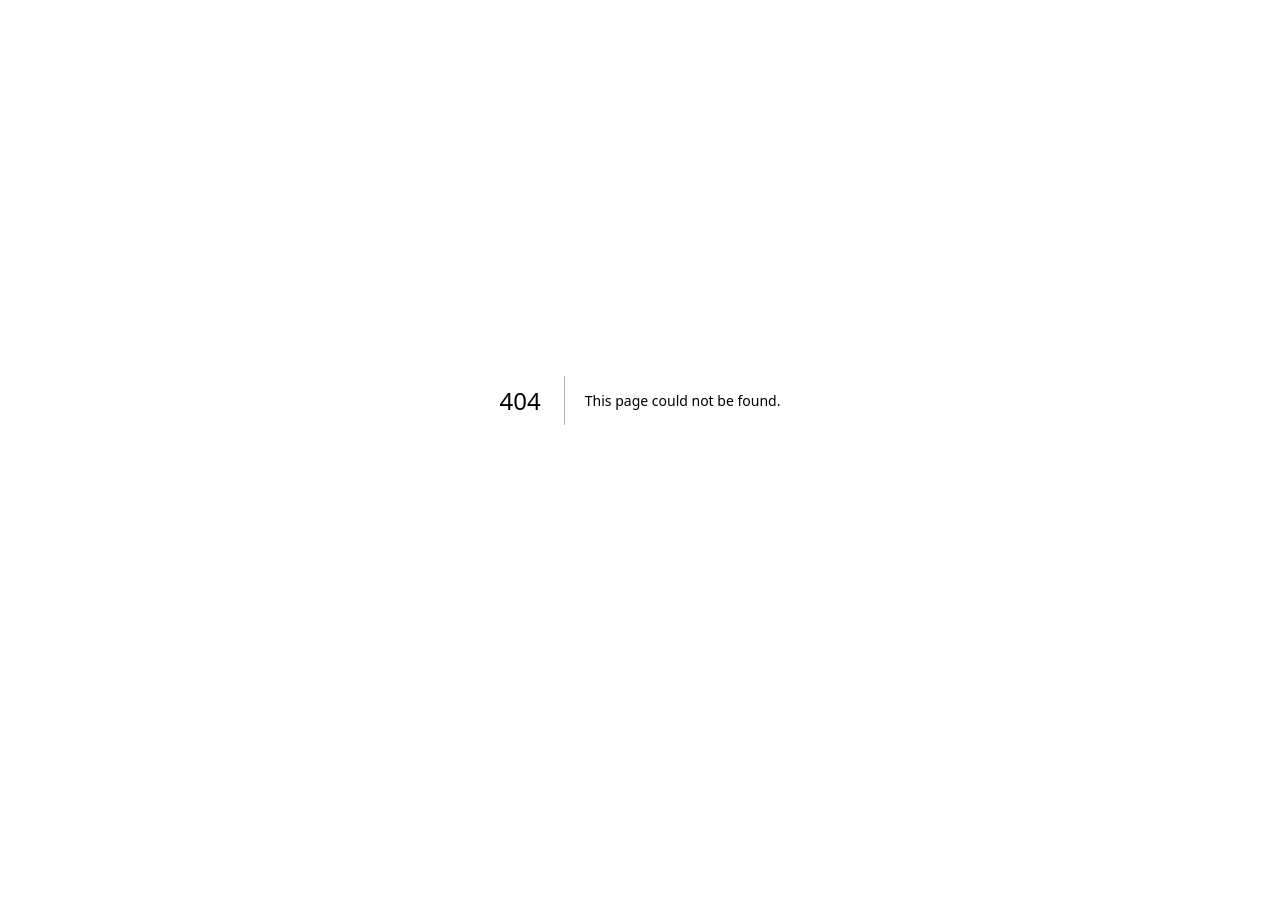
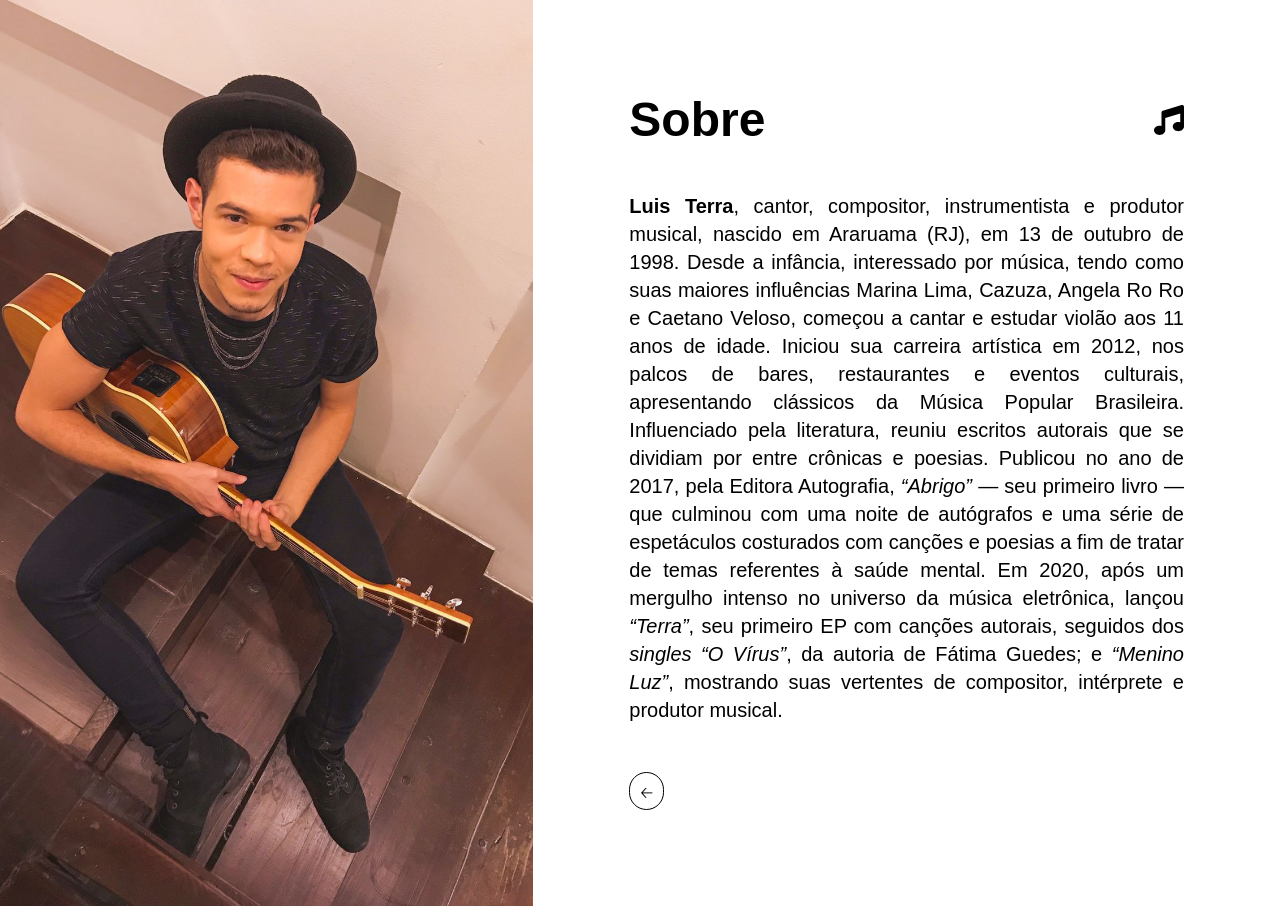
Before and after one commit to Bentroen/luisterra.com, a Next.js app: page /sobre in a window 1280 px wide. Before the commit this address had no page. Before the commit the page ends 800 px from the top, so only its background shows below. Built offline with nearby package versions, Linux system fonts and the light colour scheme.

Commit message:
feat: publicar página 'Sobre'

```diff
--- a/src/pages/index.tsx
+++ b/src/pages/index.tsx
@@ -10,6 +10,7 @@ import {
   faYoutube,
 } from "@fortawesome/free-brands-svg-icons";
 import { faMusic } from "@fortawesome/free-solid-svg-icons";
+import Link from "next/link";
 
 export default function Home() {
   return (
@@ -63,7 +64,7 @@ export default function Home() {
           {/* Menu */}
           <div className="flex flex-col h-full max-h-[20rem] text-2xl font-light align-center drop-shadow-lg ml-14 sm:ml-0">
             <div className="flex-1 text-2xl w-fit m-0 p-0 transition-all ease-in-out duration-[250ms] hover:translate-x-2 hover:text-gray-300">
-              <a href="#">sobre</a>
+              <Link href="/sobre">sobre</Link>
             </div>
             <div className="flex-1 text-2xl w-fit m-0 p-0 transition-all ease-in-out duration-[250ms] hover:translate-x-2 hover:text-gray-300">
               <a href="#">portfólio</a>
--- /dev/null
+++ b/src/pages/sobre.tsx
@@ -0,0 +1,63 @@
+import Head from "next/head";
+import { faMusic } from "@fortawesome/free-solid-svg-icons";
+import { FontAwesomeIcon } from "@fortawesome/react-fontawesome";
+import Link from "next/link";
+
+export default function Home() {
+  return (
+    <>
+      <Head>
+        <title>Luis Terra :: Home</title>
+        <meta
+          name="description"
+          content="Cantor, compositor e instrumentista com 10 anos de carreira"
+        />
+        <meta name="viewport" content="width=device-width, initial-scale=1" />
+        <link rel="icon" href="/favicon.ico" />
+      </Head>
+      <main className="h-full">
+        <div className="grid grid-cols-12 h-full">
+          <div className="col-span-12 w-full h-[24rem] md:h-full md:col-span-5 flex">
+            <img
+              className="object-cover w-full h-full [object-position:0_20%] md:object-center"
+              src="/background2.jpeg"
+              alt="Luis Terra"
+            />
+          </div>
+          <div className="col-span-12 md:col-span-7 flex flex-col justify-center space-y-12 items-left p-24">
+            <div className="flex justify-between items-center">
+              <h1 className="text-5xl font-semibold">Sobre</h1>
+              <FontAwesomeIcon className="text-3xl" icon={faMusic} />
+            </div>
+            <p className="text-xl font-light text-justify">
+              <span className="font-semibold">Luis Terra</span>, cantor,
+              compositor, instrumentista e produtor musical, nascido em Araruama
+              (RJ), em 13 de outubro de 1998. Desde a infância, interessado por
+              música, tendo como suas maiores influências Marina Lima, Cazuza,
+              Angela Ro Ro e Caetano Veloso, começou a cantar e estudar violão
+              aos 11 anos de idade. Iniciou sua carreira artística em 2012, nos
+              palcos de bares, restaurantes e eventos culturais, apresentando
+              clássicos da Música Popular Brasileira. Influenciado pela
+              literatura, reuniu escritos autorais que se dividiam por entre
+              crônicas e poesias. Publicou no ano de 2017, pela Editora
+              Autografia, <span className="italic">“Abrigo”</span> — seu
+              primeiro livro — que culminou com uma noite de autógrafos e uma
+              série de espetáculos costurados com canções e poesias a fim de
+              tratar de temas referentes à saúde mental. Em 2020, após um
+              mergulho intenso no universo da música eletrônica, lançou{" "}
+              <span className="italic">“Terra”</span>, seu primeiro EP com
+              canções autorais, seguidos dos{" "}
+              <span className="italic">singles</span>{" "}
+              <span className="italic">“O Vírus”</span>, da autoria de Fátima
+              Guedes; e <span className="italic">“Menino Luz”</span>, mostrando
+              suas vertentes de compositor, intérprete e produtor musical.
+            </p>
+            <button className="border border-black rounded-full w-fit pb-1 pt-2 px-2.5">
+              <Link href="/">🡠</Link>
+            </button>
+          </div>
+        </div>
+      </main>
+    </>
+  );
+}
```
